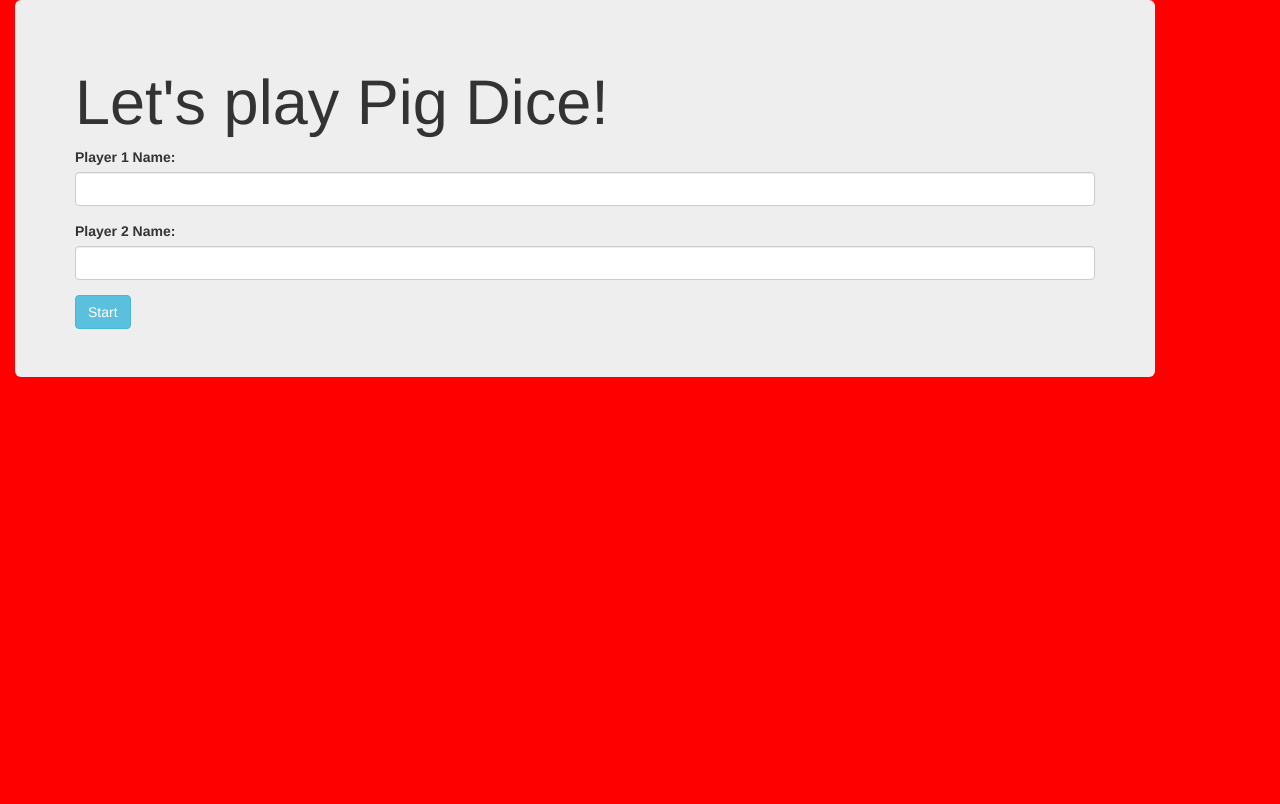
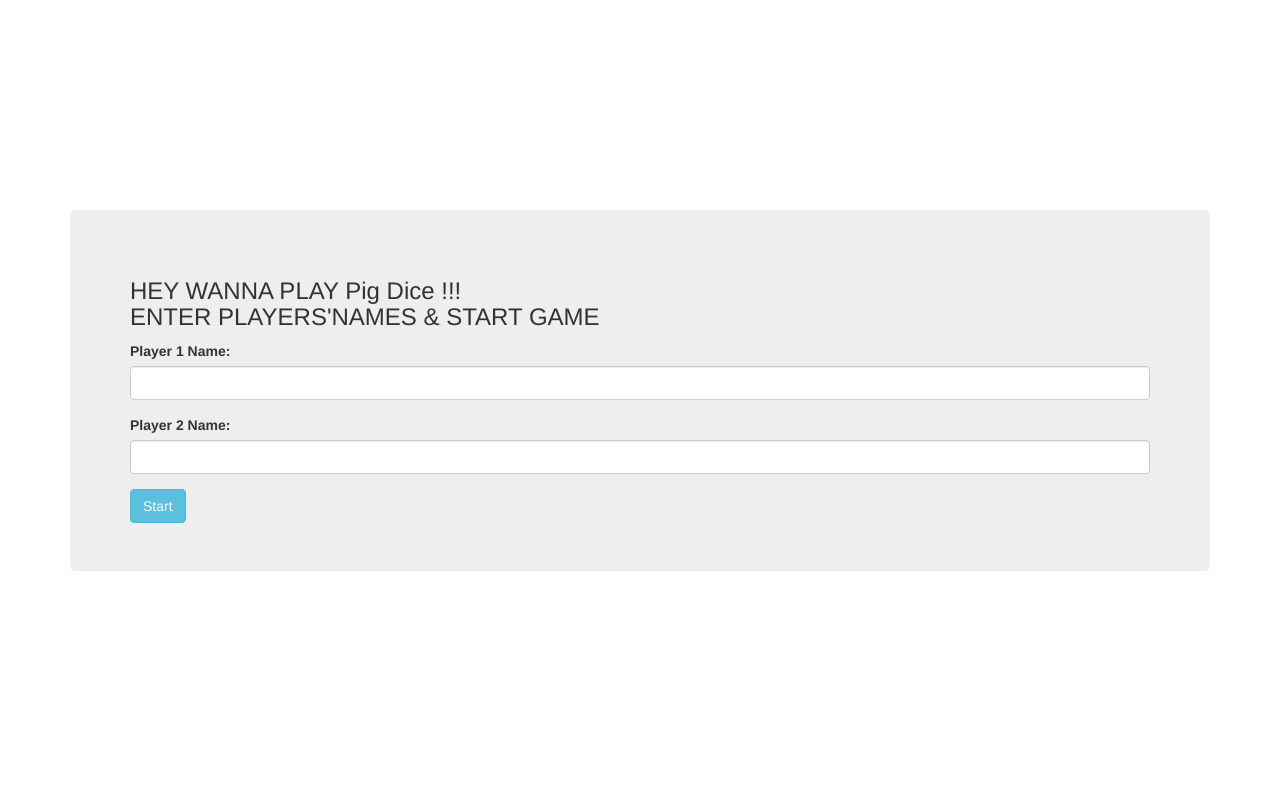
Before and after one commit to Nicoleha/pig-dice, a plain HTML site: page index.html in a window 1280 px wide. Drawn offline with nearby package versions, Linux system fonts and the light colour scheme.

Commit message:
styling in progress

```diff
--- a/index.html
+++ b/index.html
@@ -8,9 +8,11 @@
     <title>Pig Dice Game</title>
   </head>
   <body>
+      <p id="temo"></p>
+
    <div class="start-menu container">
       <div class="jumbotron">
-            <h1>Let's play Pig Dice!</h1>
+        <h3>HEY WANNA PLAY Pig Dice !!! <br> ENTER PLAYERS'NAMES & START GAME</h3>
           <form id="player-1">
             <div class="form-group">
               <label for="player1Name">Player 1 Name:</label>
@@ -49,5 +51,9 @@
         </div>
         </div>
       </div>
+      <p id="demo"></p>
+
+
+
   </body>
 </html>
--- a/scripts.js
+++ b/scripts.js
@@ -30,7 +30,7 @@ Player.prototype.hold = function () {
   this.totalscore += this.tempscore;
   this.tempscore = 0;
   // this.changeturn();
-  alert(this.playerName + ", your turn is over, pass the mouse!");
+  document.getElementById("demo").innerHTML=  this.playerName + ", your turn is over, pass the mouse!";
 }
 
 // // changing turn
@@ -44,7 +44,7 @@ Player.prototype.hold = function () {
 // check for 100
 Player.prototype.winnerCheck = function () {
   if (this.totalscore >= 20) {
-    alert(this.playerName + " You are the winner!");
+    document.getElementById("temo").innerHTML= this.playerName + " You are the winner!";
   }
 }
 
@@ -55,7 +55,7 @@ Player.prototype.newGame = function () {
   this.totalscore = 0;
   this.playerName ="";
 }
-
+// Clear inputted name
 var clearValues = function(){
   $(".player1Name").val("");
   $(".player2Name").val("");
--- a/styles.css
+++ b/styles.css
@@ -1,7 +1,16 @@
 .player-console {
     display: none;
   }
-  @keyframes example {
+  #demo{text-align:center;
+  font-size:30px;
+font-family:monospace;
+padding:100px;}
+
+#temo{text-align:center;
+  font-size:70px;
+font-family:monospace;
+padding:100px;}
+  /* @keyframes example {
     0%   {background-color: red;}
     25%  {background-color: yellow;}
     50%  {background-color: blue;}
@@ -9,11 +18,11 @@
   }
 
   /* The element to apply the animation to */
-  body{
+  /* body{
     width: 100px;
     height: 100px;
     background-color: red;
     animation-name: example;
     animation-duration: 4s;
   }
-  .player-console{font-size:50px;}
+  .player-console{font-size:50px;} */
```
Lines whose indentation alone changed are shown as unchanged.
